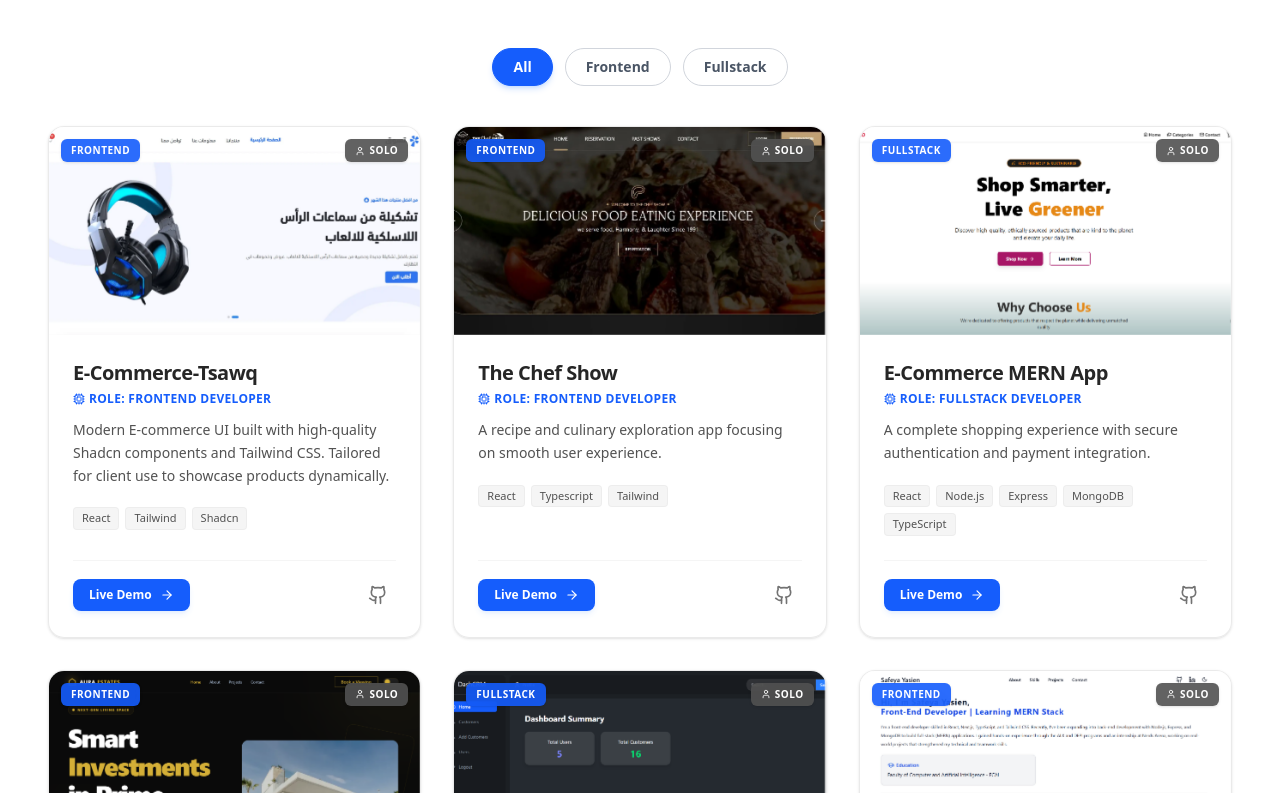
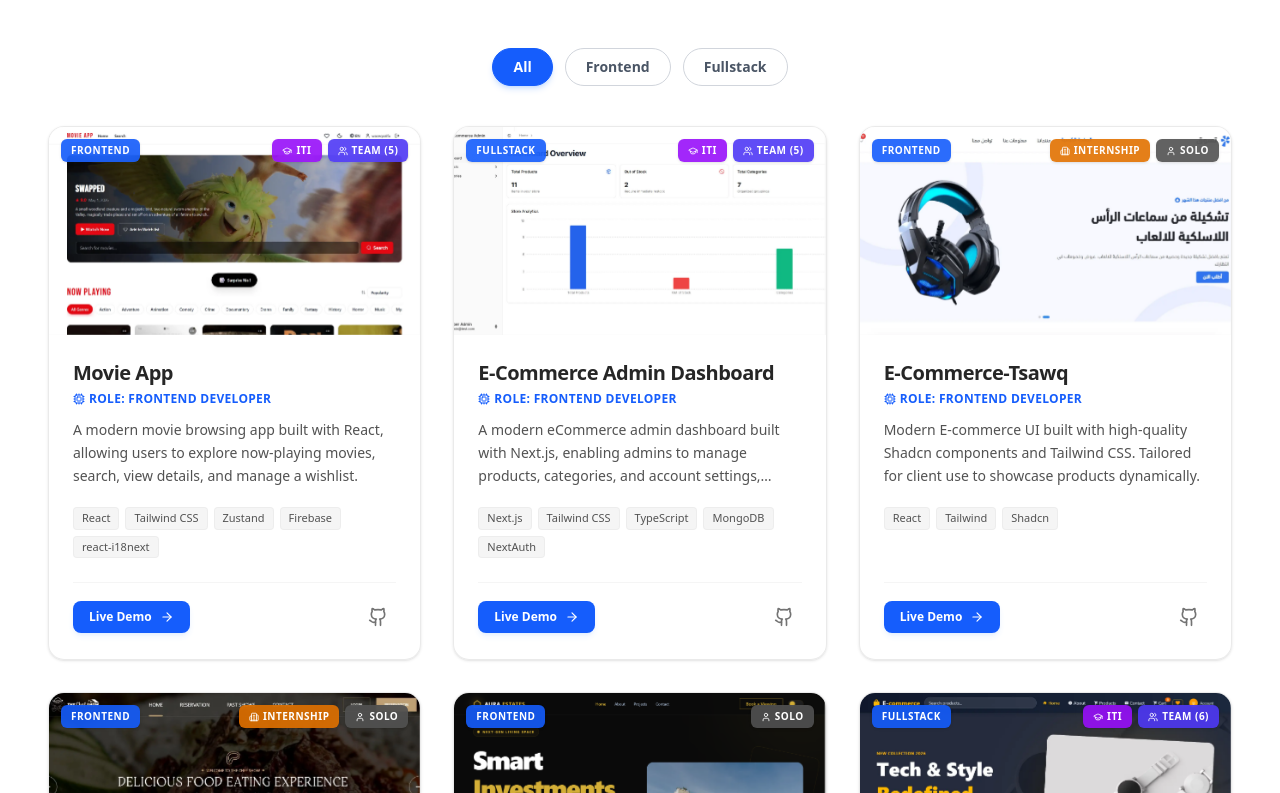
Before and after one commit to Safeya-Yasien/portfolio, a Next.js app: page / in a window 1280 px wide. Shown: the part 1527-2320 px from the top of the page. Built offline with nearby package versions, Linux system fonts and the light colour scheme.

Commit message:
delete 1 file and update 2 files

```diff
--- a/src/components/portfolio/projects/ProjectCard.tsx
+++ b/src/components/portfolio/projects/ProjectCard.tsx
@@ -1,7 +1,18 @@
 // components/ProjectCard.tsx
 import Image from "next/image";
 import Link from "next/link";
-import { ArrowRight, Github, Briefcase, User, Users, Cpu } from "lucide-react";
+import {
+  ArrowRight,
+  Github,
+  Briefcase,
+  User,
+  Users,
+  Cpu,
+  GraduationCap,
+  Building2,
+  BookOpen,
+} from "lucide-react";
+import { EngagementType, ScholarshipProgram } from "@/types/project";
 
 type TProjectCardProps = {
   title: string;
@@ -11,10 +22,11 @@ type TProjectCardProps = {
   live_demo: string;
   category: string;
   technologies: string[];
-  engagementType?: "Freelance" | "Personal";
-  collaborationType?: "Solo" | "Team";
   role?: string;
   teamSize?: number;
+  engagementType?: EngagementType | "";
+  scholarshipProgram?: ScholarshipProgram;
+  collaborationType?: "Solo" | "Team";
 };
 
 const ProjectCard = ({
@@ -26,9 +38,10 @@ const ProjectCard = ({
   category,
   technologies,
   engagementType = "Personal",
-  collaborationType = "Solo",
+  scholarshipProgram,
   role,
   teamSize,
+  collaborationType = "Solo",
 }: TProjectCardProps) => {
   const isUIUX = category === "UI/UX";
 
@@ -57,6 +70,25 @@ const ProjectCard = ({
                 Freelance
               </span>
             )}
+            {engagementType === "Scholarship" && (
+              <span className="bg-purple-600/90 text-white backdrop-blur-md text-[10px] font-bold px-2.5 py-1 rounded-md uppercase tracking-wider shadow-sm flex items-center gap-1">
+                <GraduationCap size={10} />
+                {scholarshipProgram ?? "Scholarship"}
+              </span>
+            )}
+            {engagementType === "Internship" && (
+              <span className="bg-amber-600/90 text-white backdrop-blur-md text-[10px] font-bold px-2.5 py-1 rounded-md uppercase tracking-wider shadow-sm flex items-center gap-1">
+                <Building2 size={10} />
+                Internship
+              </span>
+            )}
+            {engagementType === "University" && (
+              <span className="bg-sky-600/90 text-white backdrop-blur-md text-[10px] font-bold px-2.5 py-1 rounded-md uppercase tracking-wider shadow-sm flex items-center gap-1">
+                <BookOpen size={10} />
+                University
+              </span>
+            )}
+
             {collaborationType === "Team" ? (
               <span className="bg-indigo-600/90 text-white backdrop-blur-md text-[10px] font-bold px-2.5 py-1 rounded-md uppercase tracking-wider shadow-sm flex items-center gap-1">
                 <Users size={10} />
--- a/src/data/projectsData.ts
+++ b/src/data/projectsData.ts
@@ -3,6 +3,52 @@ import { Project } from "@/types/project";
 export const projectsData: Project[] = [
   {
     id: 1,
+    title: "Movie App",
+    category: "Frontend",
+    description:
+      "A modern movie browsing app built with React, allowing users to explore now-playing movies, search, view details, and manage a wishlist.",
+    image: "/projects/movie-app.webp",
+    github_link: "https://github.com/Alyaa-Khalaf/movie-app",
+    live_demo: "https://movie-app-5mqm.vercel.app/",
+    technologies: [
+      "React",
+      "Tailwind CSS",
+      "Zustand",
+      "Firebase",
+      "react-i18next",
+    ],
+    engagementType: "Scholarship",
+    scholarshipProgram: "ITI",
+    collaborationType: "Team",
+    role: "Frontend Developer",
+    teamSize: 5,
+    featured: true,
+  },
+  {
+    id: 2,
+    title: "E-commerce Admin Dashboard",
+    category: "Fullstack",
+    description:
+      "A modern eCommerce admin dashboard built with Next.js, enabling admins to manage products, categories, and account settings, visualize store insights with Recharts, and securely handle authentication using NextAuth.js.",
+    image: "/projects/e-commerce-admin-dashboard.webp",
+    github_link: "https://github.com/samybit/iti-ecommerce-admin",
+    live_demo: "https://iti-ecommerce-admin.vercel.app/",
+    technologies: [
+      "Next.js",
+      "Tailwind CSS",
+      "TypeScript",
+      "MongoDB",
+      "NextAuth",
+    ],
+    engagementType: "Scholarship",
+    scholarshipProgram: "ITI",
+    collaborationType: "Team",
+    role: "Frontend Developer",
+    teamSize: 5,
+    featured: true,
+  },
+  {
+    id: 16,
     title: "E-Commerce-Tsawq",
     category: "Frontend",
     description:
@@ -17,7 +63,7 @@ export const projectsData: Project[] = [
     role: "Frontend Developer",
   },
   {
-    id: 2,
+    id: 15,
     title: "The Chef Show",
     category: "Frontend",
     description:
@@ -41,7 +87,6 @@ export const projectsData: Project[] = [
     github_link: "https://github.com/Safeya-Yasien/e-commerce-mern-app",
     live_demo: "https://e-commerce-mern-app-phi.vercel.app/",
     technologies: ["React", "Node.js", "Express", "MongoDB", "TypeScript"],
-    featured: true,
     engagementType: "Personal",
     collaborationType: "Solo",
     role: "Fullstack Developer",
@@ -72,7 +117,6 @@ export const projectsData: Project[] = [
       "https://github.com/Safeya-Yasien/customer-management-react-node",
     live_demo: "https://customer-management-react-node.vercel.app/",
     technologies: ["React", "Typescript", "Node.js", "Express", "MongoDB"],
-    featured: true,
     engagementType: "Personal",
     collaborationType: "Solo",
     role: "Fullstack Developer",
@@ -87,7 +131,6 @@ export const projectsData: Project[] = [
     github_link: "https://github.com/Safeya-Yasien/portfolio",
     live_demo: "https://safeya-yasien.netlify.app/",
     technologies: ["Next.js", "Tailwind CSS", "TypeScript"],
-    featured: true,
     engagementType: "Personal",
     collaborationType: "Solo",
   },
@@ -101,7 +144,6 @@ export const projectsData: Project[] = [
     github_link: "https://github.com/Safeya-Yasien/fresh_food",
     live_demo: "https://safeya-yasien.github.io/Fresh_Food/",
     technologies: ["HTML", "CSS", "JS"],
-    featured: true,
     engagementType: "Personal",
     collaborationType: "Solo",
   },
@@ -170,8 +212,10 @@ export const projectsData: Project[] = [
     live_demo:
       "https://www.figma.com/design/oWwxBJtGzw7Qya51brt4MQ/landing-page?node-id=1-190",
     technologies: ["Figma", "UI/UX", "Color Theory"],
-    engagementType: "Personal",
+    engagementType: "Scholarship",
     collaborationType: "Solo",
+    role: "UI/UX Designer",
+    scholarshipProgram: "ITI",
   },
   {
     id: 13,
@@ -198,53 +242,11 @@ export const projectsData: Project[] = [
     github_link: "https://github.com/Safeya-Yasien/e-commerce-single-page",
     live_demo: "https://safeya-yasien.github.io/e-commerce-single-page/",
     technologies: ["HTML", "JS", "Tailwind CSS"],
-    engagementType: "Personal",
+    engagementType: "Internship",
     collaborationType: "Solo",
+    role: "Frontend Developer",
   },
-  {
-    id: 15,
-    title: "E-commerce Admin Dashboard",
-    category: "Fullstack",
-    description:
-      "A modern eCommerce admin dashboard built with Next.js, enabling admins to manage products, categories, and account settings, visualize store insights with Recharts, and securely handle authentication using NextAuth.js.",
-    image: "/projects/e-commerce-admin-dashboard.webp",
-    github_link: "https://github.com/samybit/iti-ecommerce-admin",
-    live_demo: "https://iti-ecommerce-admin.vercel.app/",
-    technologies: [
-      "Next.js",
-      "Tailwind CSS",
-      "TypeScript",
-      "MongoDB",
-      "NextAuth",
-    ],
-    engagementType: "Scholarship",
-    scholarshipProgram: "ITI",
-    collaborationType: "Team",
-    role: "Frontend Developer",
-    teamSize: 5,
-  },
-  {
-    id: 16,
-    title: "Movie App",
-    category: "Frontend",
-    description:
-      "A modern movie browsing app built with React, allowing users to explore now-playing movies, search, view details, and manage a wishlist.",
-    image: "/projects/movie-app.webp",
-    github_link: "https://github.com/Alyaa-Khalaf/movie-app",
-    live_demo: "https://movie-app-5mqm.vercel.app/",
-    technologies: [
-      "React",
-      "Tailwind CSS",
-      "Zustand",
-      "Firebase",
-      "react-i18next",
-    ],
-    engagementType: "Scholarship",
-    scholarshipProgram: "ITI",
-    collaborationType: "Team",
-    role: "Frontend Developer",
-    teamSize: 5,
-  },
+
   {
     id: 17,
     title: "Sayee",
@@ -283,6 +285,7 @@ export const projectsData: Project[] = [
     collaborationType: "Team",
     role: "Backend Developer",
     teamSize: 6,
+    featured: true,
   },
   {
     id: 19,
```
Also changed, not shown: src/app/dist/globals.css (deleted).
